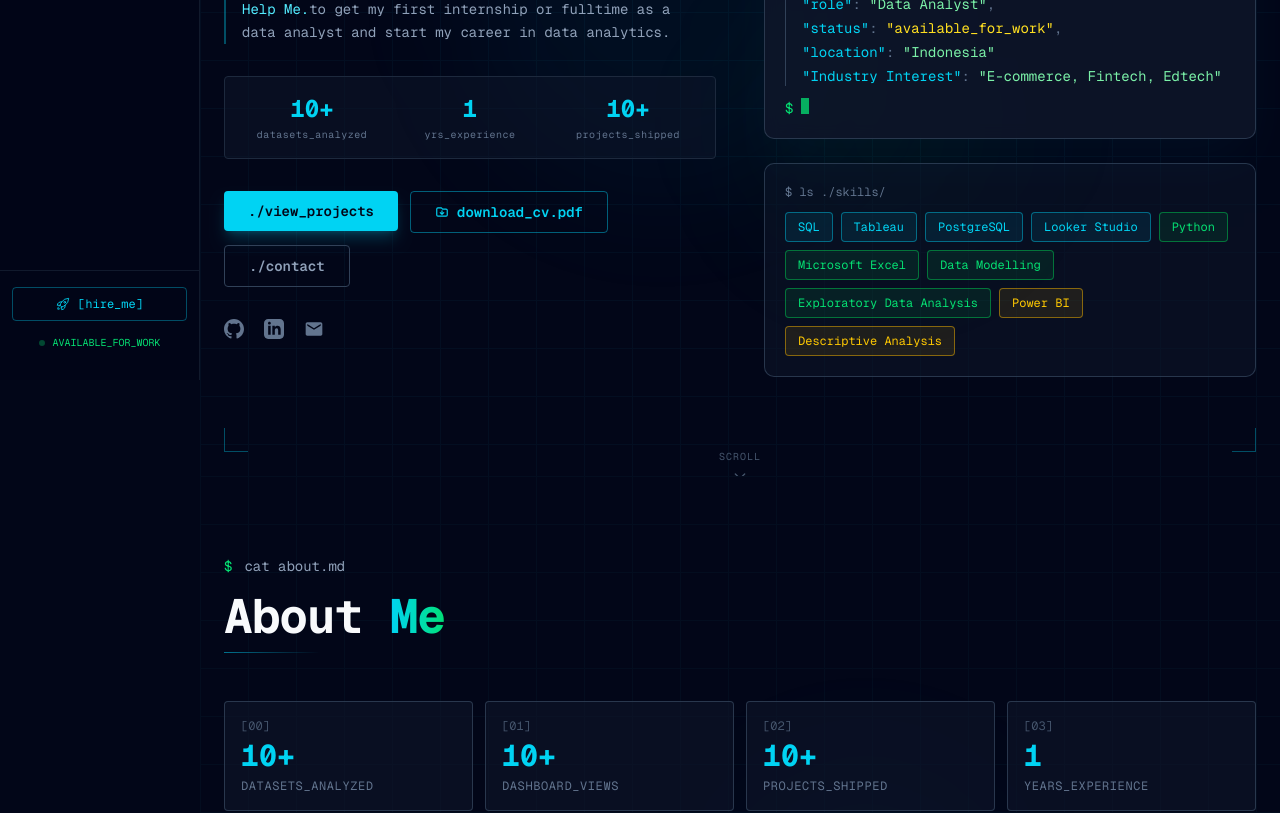
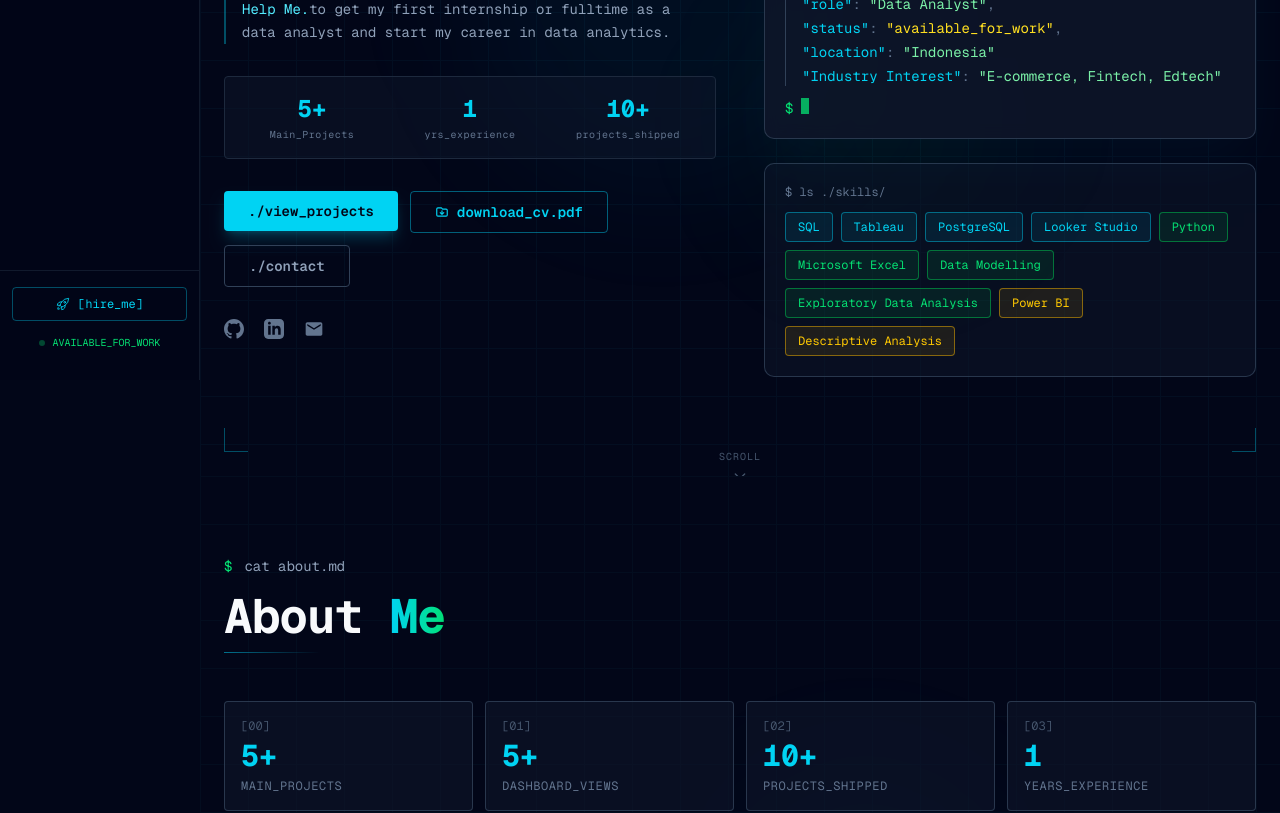
Before and after one commit to TachooDa/portfolio-website, a Next.js app: page / in a window 1280 px wide. Shown: the part 420-1233 px from the top of the page. Built offline with nearby package versions, Linux system fonts and the light colour scheme.

Commit message:
updated stats

```diff
--- a/src/components/about-section.tsx
+++ b/src/components/about-section.tsx
@@ -116,18 +116,8 @@ export function AboutSection() {
 
         {/* Stats grid */}
         <div className="grid grid-cols-2 md:grid-cols-4 gap-3 mb-12">
-          <CountUpStat
-            value={10}
-            label="Datasets Analyzed"
-            suffix="+"
-            index={0}
-          />
-          <CountUpStat
-            value={10}
-            label="Dashboard Views"
-            suffix="+"
-            index={1}
-          />
+          <CountUpStat value={5} label="Main Projects" suffix="+" index={0} />
+          <CountUpStat value={5} label="Dashboard Views" suffix="+" index={1} />
           <CountUpStat
             value={10}
             label="Projects Shipped"
--- a/src/components/hero-section.tsx
+++ b/src/components/hero-section.tsx
@@ -267,7 +267,7 @@ export function HeroSection() {
                 className="grid grid-cols-3 gap-4 mb-8 p-4 border border-slate-800 rounded bg-slate-900/50"
               >
                 {[
-                  { label: "datasets_analyzed", val: 10, suffix: "+" },
+                  { label: "Main_Projects", val: 5, suffix: "+" },
                   { label: "yrs_experience", val: 1, suffix: "", prefix: "" },
                   { label: "projects_shipped", val: 10, suffix: "+" },
                 ].map((s) => (
--- a/src/components/projects-section.tsx
+++ b/src/components/projects-section.tsx
@@ -35,7 +35,7 @@ const projects = [
   },
   {
     id: 4,
-    title: "Patient Visit Analysis",
+    title: "Patient Visit Analysis (Analyst Builder Project)",
     description:
       "Explores patient visits, diagnosis trends, and visit utilization using a healthcare dataset to identify patterns in diagnoses and healthcare usage.",
     tags: ["MySQL", "Power BI", "Excel"],
```
